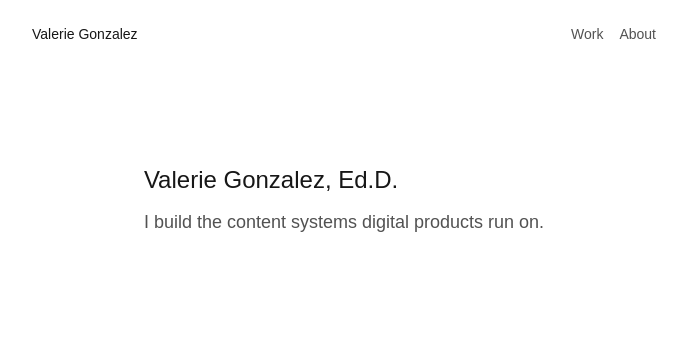
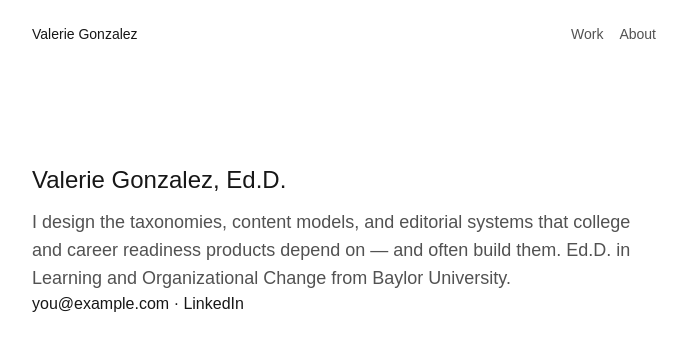
Before and after one commit to vgfortworth-dev/my-portfolio, a Next.js app: page / in a window 1280 px wide. Shown: the top 350 px of the page, without its empty margins (296-982 px from the left). Built offline with nearby package versions, Linux system fonts and the light colour scheme.

Commit message:
Homepage update

```diff
--- a/app/page.js
+++ b/app/page.js
@@ -3,8 +3,18 @@ export default function Home() {
     <main className="mx-auto max-w-2xl px-6 py-24">
       <h1 className="text-2xl font-medium">Valerie Gonzalez, Ed.D.</h1>
       <p className="mt-3 text-lg text-neutral-600">
-        I build the content systems digital products run on.
+        I design the taxonomies, content models, and editorial systems
+        that college and career readiness products depend on — and often
+        build them. Ed.D. in Learning and Organizational Change from Baylor University.
       </p>
+
+      <p>
+  <a href="mailto:you@example.com">you@example.com</a>
+  {' · '}
+  <a href="https://www.linkedin.com/in/your-profile" target="_blank" rel="noopener noreferrer">
+    LinkedIn
+  </a>
+</p>
     </main>
   )
 }
```
